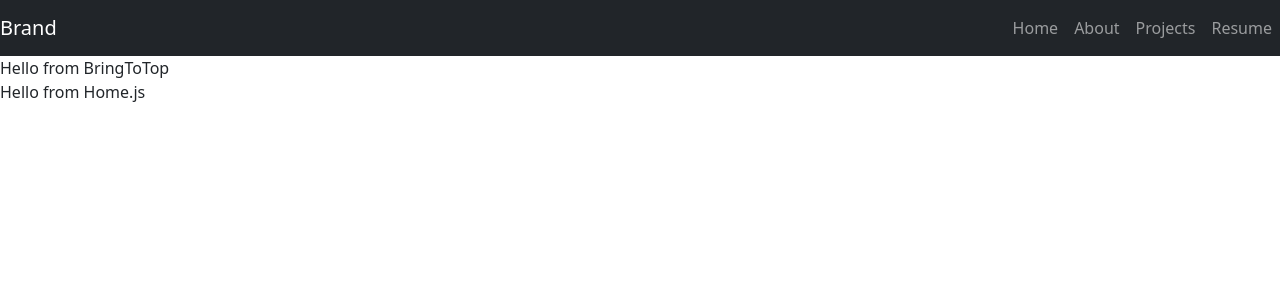
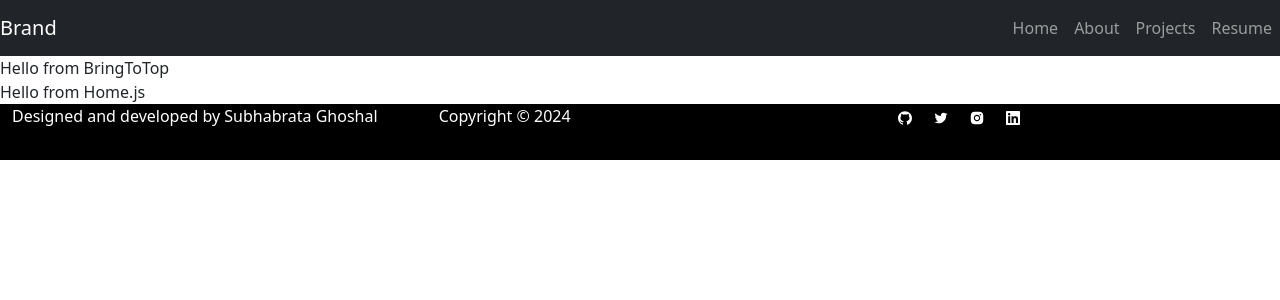
Before and after one commit to Subho1011/Portfolio_App, a React (Create React App) app: page / in a window 1280 px wide. Shown: the top 300 px of the page. Built offline with nearby package versions, Linux system fonts and the light colour scheme.

Commit message:
Basic structure of footer is created

```diff
--- a/package.json
+++ b/package.json
@@ -10,7 +10,7 @@
     "react": "^18.3.1",
     "react-bootstrap": "^2.10.2",
     "react-dom": "^18.3.1",
-    "react-icon": "^1.0.0",
+    "react-icons": "^5.2.1",
     "react-router-dom": "^6.23.0",
     "react-scripts": "5.0.1",
     "web-vitals": "^2.1.4"
--- a/src/App.css
+++ b/src/App.css
@@ -79,3 +79,11 @@
   width: 30px;
   height: 30px;
 } */
+
+/* Footer Section*/
+
+.footer{
+  background-color: black;
+  width: 100% !important;
+  height: 56px;
+}
--- a/src/App.js
+++ b/src/App.js
@@ -10,6 +10,7 @@ import Home from './components/Home/Home';
 import About from './components/About/About';
 import Projects from './components/Projects/Projects';
 import Resume from './components/Resume/Resume';
+import Footer from './components/Footer';
 import 'bootstrap/dist/css/bootstrap.min.css';
 
 function App() {
@@ -35,6 +36,7 @@ function App() {
           <Route path="/resume" element={<Resume />} />
           <Route path="*" element={<Navigate to="/"/>}/>
         </Routes>
+        <Footer/>
       </div>
     </Router>
   );
--- a/src/components/Footer.js
+++ b/src/components/Footer.js
@@ -1,8 +1,38 @@
-
+import React from 'react';
+import { Container, Row, Col } from 'react-bootstrap';
+import { AiFillGithub, AiOutlineTwitter, AiFillInstagram } from 'react-icons/ai';
+import { FaLinkedin } from 'react-icons/fa';
 
 const Footer = () => {
-  return(
-    <div>Hello from Footer</div>
+
+  return (
+    <Container fluid className='footer'>
+      <Row>
+        <Col>
+          <span style={{ color: "white" }}>Designed and developed by Subhabrata Ghoshal</span>
+        </Col>
+        <Col>
+          <span style={{ color: "white" }}>Copyright © {2024}</span>
+        </Col>
+        <Col>
+          <ul style={{ display: 'flex', gap: "20px", listStyleType: 'none', backgroundColor: "black", }}>
+            <li>
+              <a href="https://github.com/Subho1011" target="blank" style={{ color: "white", }}><AiFillGithub /></a>
+            </li>
+            <li>
+              <a href="https://twitter.com/Subha101196" target="blank" style={{ color: "white", }}><AiOutlineTwitter /></a>
+            </li>
+            <li>
+              <a href="https://www.instagram.com/fitcoach_subho/" target="blank" style={{ color: "white", }}><AiFillInstagram /></a>
+            </li>
+            <li>
+              <a href="https://www.linkedin.com/in/subhabrata-ghoshal-693998157/" target="blank" style={{ color: "white", }}><FaLinkedin /></a>
+            </li>
+          </ul>
+        </Col>
+      </Row>
+    </Container>
+
   );
 }
 
```
Also changed, not shown: 1 other file (tests, documents, lock files or other folders).
